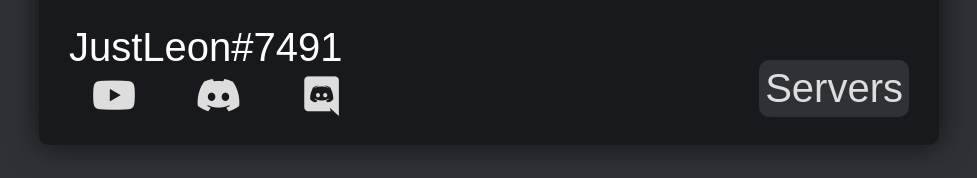
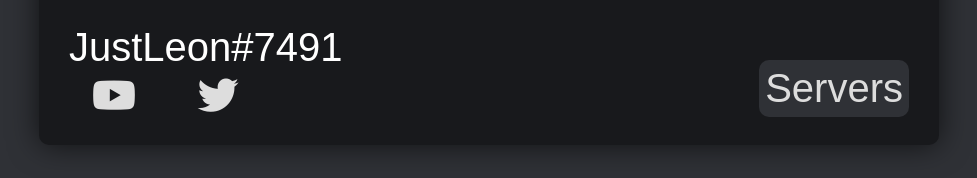
Before and after one commit to HeyItzLeon/LeonProfile, a plain HTML site: page index.html in a window 1280 px wide. Shown: the part 495-673 px from the top of the page, without its empty margins (151-1128 px from the left). Drawn offline with nearby package versions, Linux system fonts and the light colour scheme; a web font is replaced by a local one.

Commit message:
Update index.html

```diff
--- a/index.html
+++ b/index.html
@@ -27,8 +27,7 @@
         <img src="img/BoBeeBeatz.jpg" alt="">
         <h3>JustLeon#7491</h3>
         <a href="https://youtube.com/heyitzleon" target="_blank"><i class='bx bxl-youtube'></i></a>
-        <a href="https://discordapp.com/users/410380919212605440/" target="_blank"><i class='bx bxl-discord-alt' ></i></a>
-        <a href="https://t.me/jvp" target="_blank"><i class='bx bxl-discord' ></i></a>
+        <a href="https://twitter.com/ItzHyperPlayZ1" target="_blank"><i class='bx bxl-twitter' ></i></a>
 
         <a href="#/" class="btn" id="guildsButton">Servers</a>
     </form>
```
